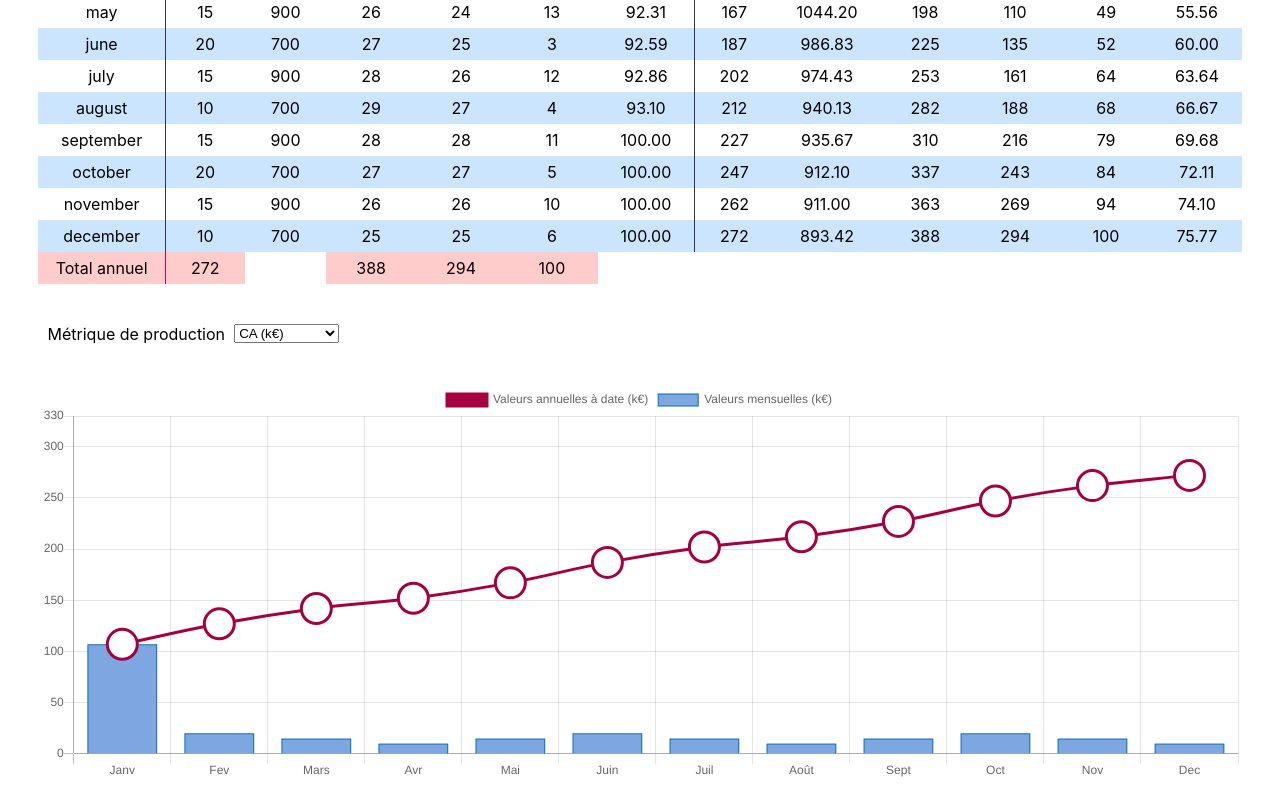
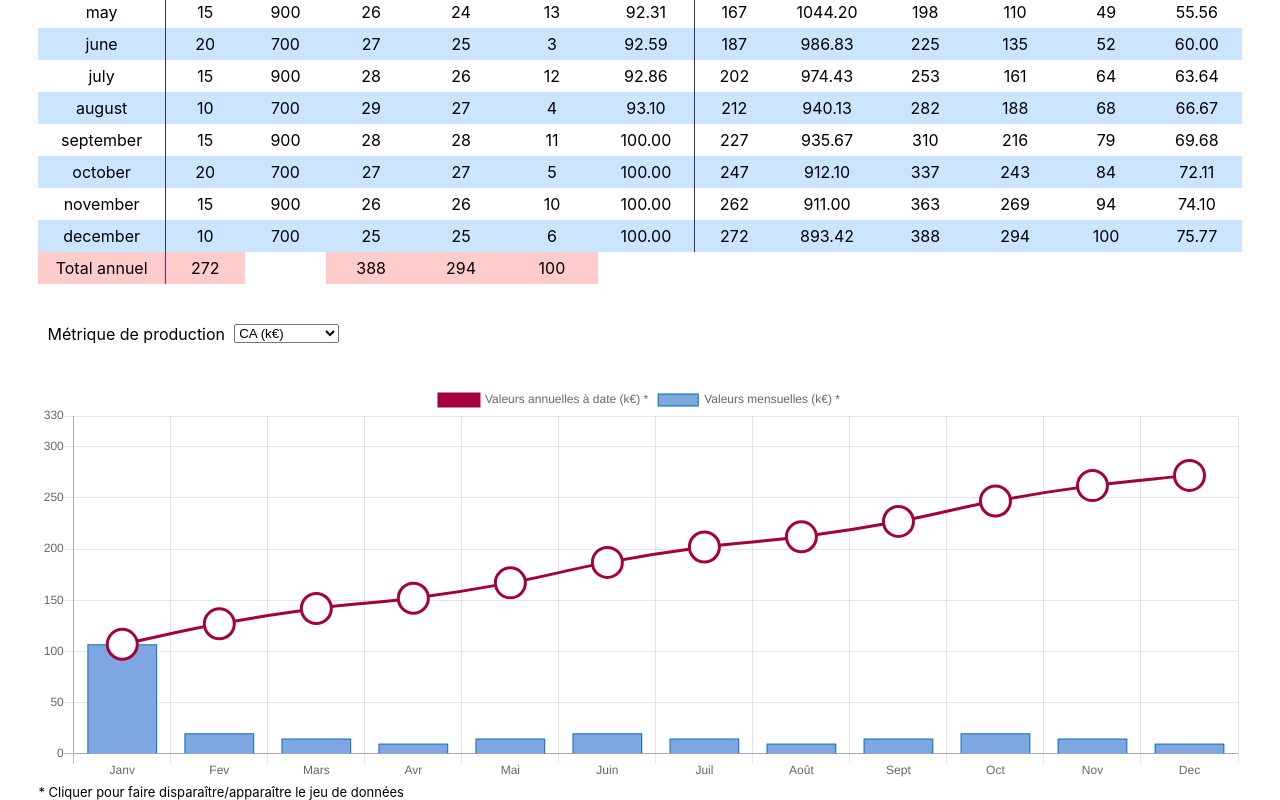
Before and after one commit to nicoudsarah/planbot, a React (Create React App) app: page / in a window 1280 px wide. Shown: the part 542-1342 px from the top of the page. Built offline with nearby package versions, Linux system fonts and the light colour scheme.

Commit message:
[dev] add an explanation for the appearance/disappearance of the data on the graph

```diff
--- a/src/components/ExcellenceCenter.js
+++ b/src/components/ExcellenceCenter.js
@@ -106,6 +106,7 @@ const ExcellenceCenter = () => {
             <br/>
             <br/>
             <ExcellenceCenterBarChart productionMetricsLabel={currentProductionMetric}/>
+            <div className="legende">* Cliquer pour faire disparaître/apparaître le jeu de données </div>
         </div>
     );
 }
--- a/src/components/ExcellenceCenter.scss
+++ b/src/components/ExcellenceCenter.scss
@@ -22,3 +22,7 @@
     text-align: center;
   }
 }
+
+.legende {
+  font-size: small;
+}
--- a/src/components/ExcellenceCenterBarChart.js
+++ b/src/components/ExcellenceCenterBarChart.js
@@ -113,7 +113,7 @@ const ExcellenceCenterBarChart = ({productionMetricsLabel}) => {
                 labels: ['Janv', 'Fev', 'Mars', 'Avr', 'Mai', 'Juin', 'Juil', 'Août', 'Sept', 'Oct', 'Nov', 'Dec'],
                 datasets: [
                     {
-                        label: `Valeurs annuelles à date ${unity}`,
+                        label: `Valeurs annuelles à date ${unity} *`,
                         data: displayedCumulatedValues,
                         pointBackgroundColor: 'white',
                         pointBorderColor: '#A50040',
@@ -124,7 +124,7 @@ const ExcellenceCenterBarChart = ({productionMetricsLabel}) => {
                         fill: false
                     },
                     {
-                        label: `Valeurs mensuelles ${unity}`,
+                        label: `Valeurs mensuelles ${unity} *`,
                         data:  displayMonthlyValues,
                         backgroundColor: '#7EA6E0',
                         borderColor: '#006EAF',
```
